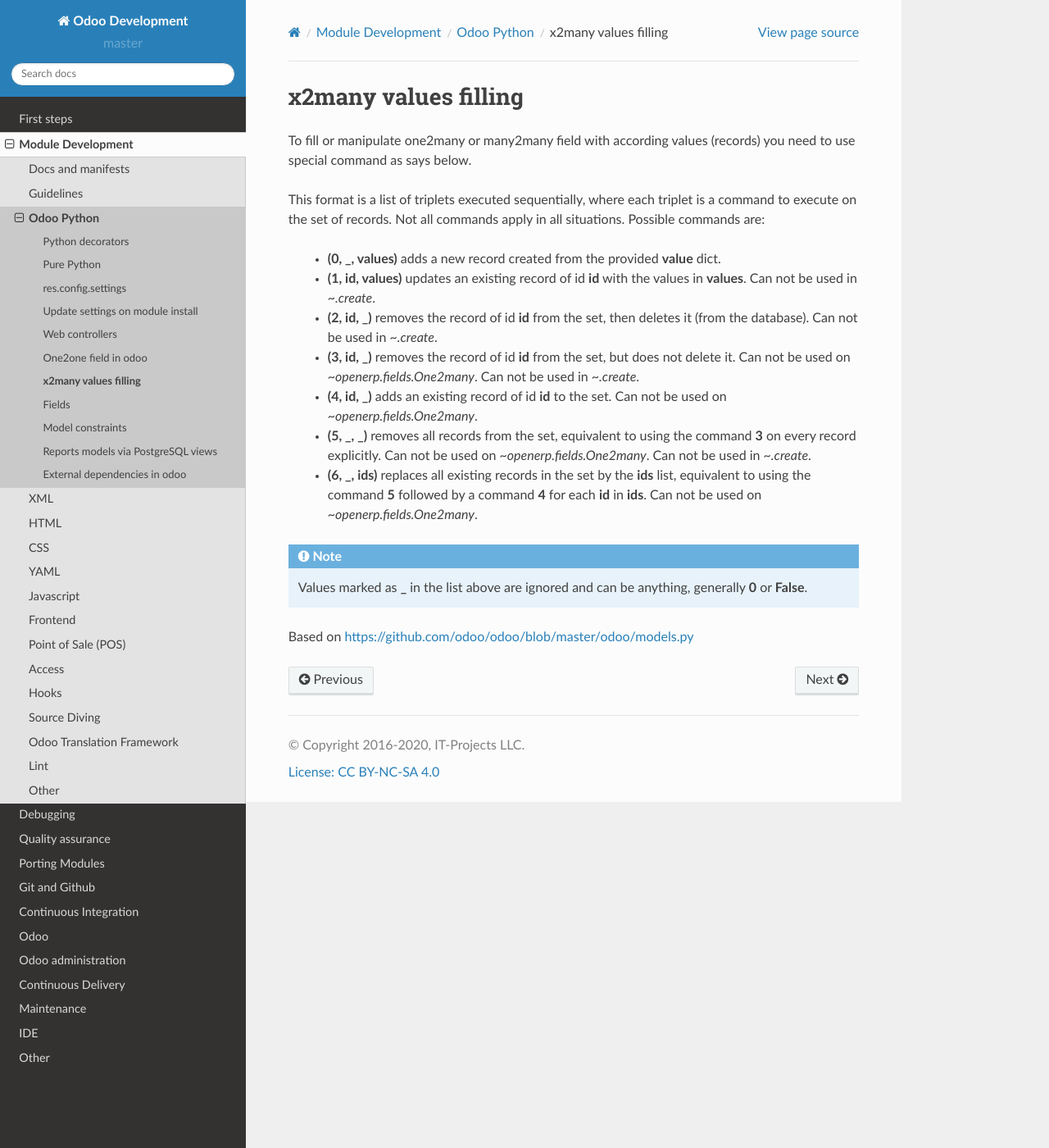
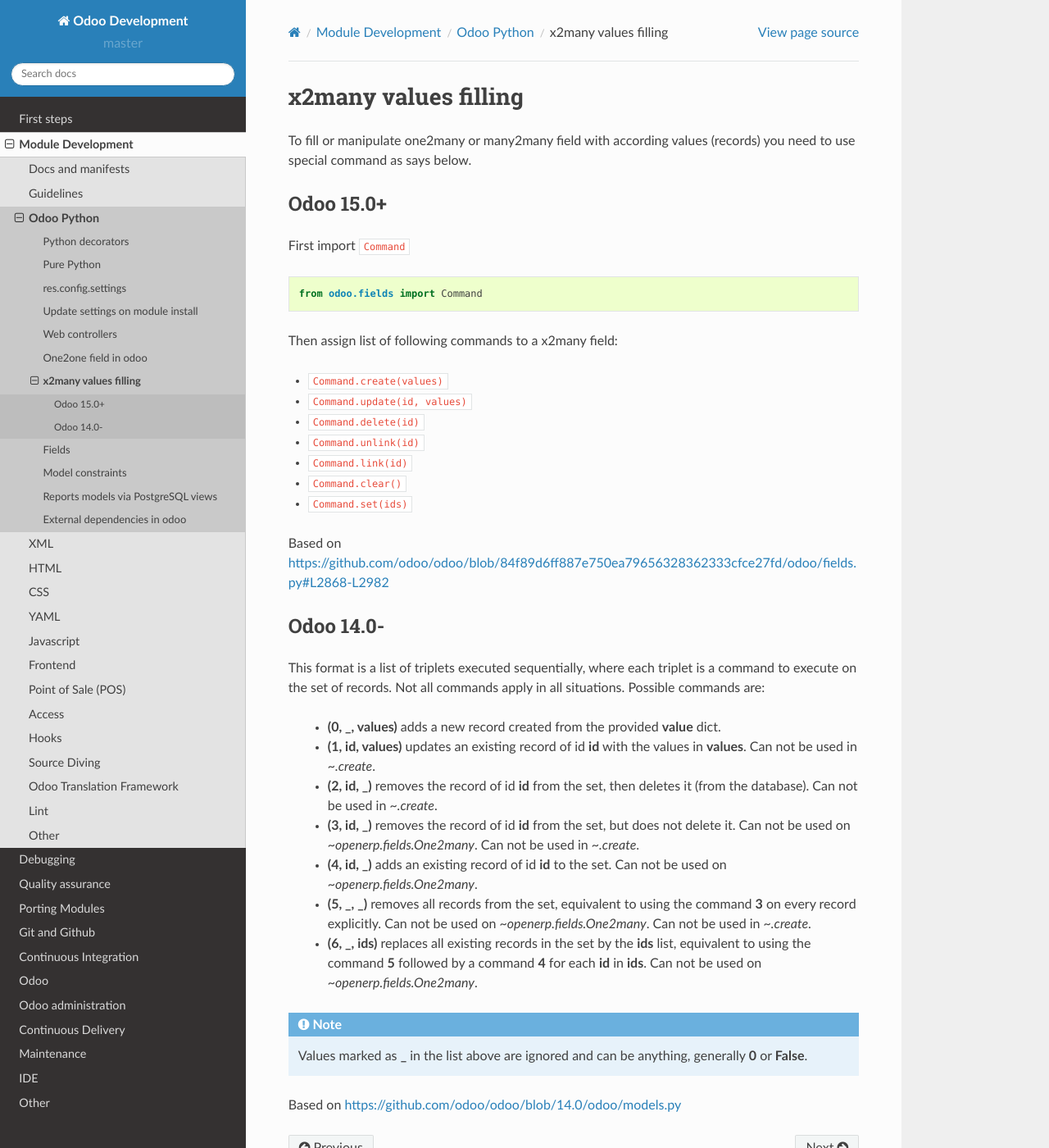
Before and after one commit to itpp-labs/odoo-development, a Sphinx documentation site: the page built from docs/dev/py/x2many.rst, in a window 1280 px wide and 1400 px high. Shown: the whole window at 82% size. Built offline with Sphinx 7.4.7 and the Read the Docs theme 2.0.0, drawn with Linux system fonts in a browser that asks for light colours.

Commit message:
new x2many api

```diff
--- a/docs/dev/py/x2many.rst
+++ b/docs/dev/py/x2many.rst
@@ -2,6 +2,31 @@
 =====================
 
 To fill or manipulate one2many or many2many field with according values (records) you need to use special command as says below.
+
+
+Odoo 15.0+
+----------
+
+First import ``Command``
+
+.. code-block:: python
+
+    from odoo.fields import Command
+
+Then assign list of following commands to a x2many field:
+
+* ``Command.create(values)``
+* ``Command.update(id, values)``
+* ``Command.delete(id)``
+* ``Command.unlink(id)``
+* ``Command.link(id)``
+* ``Command.clear()``
+* ``Command.set(ids)``
+
+Based on https://github.com/odoo/odoo/blob/84f89d6ff887e750ea79656328362333cfce27fd/odoo/fields.py#L2868-L2982
+
+Odoo 14.0-
+----------
 
 This format is a list of triplets executed sequentially, where each triplet is a command to execute on the set of records. Not all
 commands apply in all situations. Possible commands are:
@@ -16,4 +41,4 @@
 
 .. note:: Values marked as **_** in the list above are ignored and can be anything, generally **0** or **False**.
 
-Based on https://github.com/odoo/odoo/blob/master/odoo/models.py
+Based on https://github.com/odoo/odoo/blob/14.0/odoo/models.py
```
